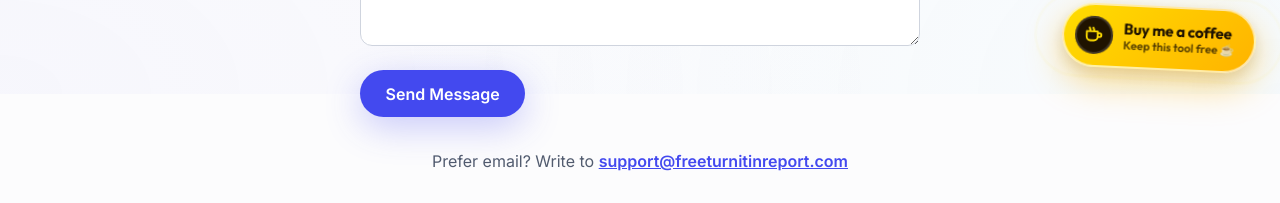
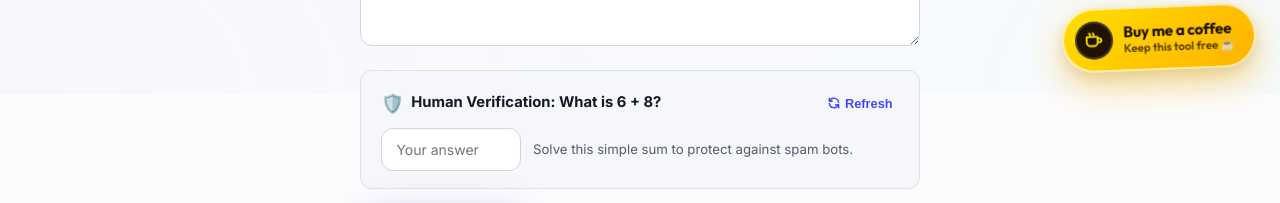
Before and after one commit to talhaxhahid/fake-turnitin-report, a Next.js app: page /contact in a window 1280 px wide. Shown: the part 706-909 px from the top of the page. Built offline with nearby package versions, Linux system fonts and the light colour scheme; no server answers; the database is empty.

Commit message:
final fixes

```diff
--- a/app/api/contact/route.ts
+++ b/app/api/contact/route.ts
@@ -1,4 +1,5 @@
 import { NextResponse } from 'next/server';
+import nodemailer from 'nodemailer';
 import { getDb } from '../../lib/mongodb';
 
 export const dynamic = 'force-dynamic';
@@ -8,10 +9,24 @@ type ContactPayload = {
   email?: string;
   subject?: string;
   message?: string;
+  captchaNum1?: number;
+  captchaNum2?: number;
+  captchaAnswer?: number;
+  honeypot?: string;
+  formLoadedAt?: number;
 };
 
 function isEmail(s: string) {
   return /^[^\s@]+@[^\s@]+\.[^\s@]+$/.test(s);
+}
+
+function escapeHtml(str: string): string {
+  return str
+    .replace(/&/g, '&amp;')
+    .replace(/</g, '&lt;')
+    .replace(/>/g, '&gt;')
+    .replace(/"/g, '&quot;')
+    .replace(/'/g, '&#039;');
 }
 
 export async function POST(request: Request) {
@@ -20,6 +35,20 @@ export async function POST(request: Request) {
     body = (await request.json()) as ContactPayload;
   } catch {
     return NextResponse.json({ error: 'Invalid JSON body' }, { status: 400 });
+  }
+
+  // 1. Anti-Bot Trap 1: Honeypot Check
+  // If automated spam bots fill out invisible honeypot field, drop silently.
+  if (body.honeypot && body.honeypot.trim() !== '') {
+    console.warn('Spam bot blocked via honeypot trap.');
+    return NextResponse.json({ ok: true });
+  }
+
+  // 2. Anti-Bot Trap 2: Fast Submission Time Check
+  // Humans take at least ~1.5s to fill out the form
+  if (body.formLoadedAt && Date.now() - body.formLoadedAt < 1500) {
+    console.warn('Spam bot blocked via fast submission timing.');
+    return NextResponse.json({ error: 'Automated submission detected. Please try again.' }, { status: 400 });
   }
 
   const name = (body.name ?? '').trim();
@@ -33,6 +62,20 @@ export async function POST(request: Request) {
   if (!subject || subject.length < 3) errors.subject = 'Please add a subject.';
   if (!message || message.length < 10) errors.message = 'Please write a longer message.';
 
+  // 3. Verification Puzzle Check
+  const num1 = body.captchaNum1;
+  const num2 = body.captchaNum2;
+  const answer = body.captchaAnswer;
+
+  if (
+    typeof num1 !== 'number' ||
+    typeof num2 !== 'number' ||
+    typeof answer !== 'number' ||
+    answer !== num1 + num2
+  ) {
+    errors.captchaAnswer = 'Incorrect answer. Please solve the security question.';
+  }
+
   if (name.length > 120 || email.length > 200 || subject.length > 200 || message.length > 5000) {
     return NextResponse.json({ error: 'Field too long.' }, { status: 400 });
   }
@@ -41,14 +84,15 @@ export async function POST(request: Request) {
     return NextResponse.json({ error: 'Validation failed', errors }, { status: 422 });
   }
 
+  const headers = request.headers;
+  const ip =
+    (headers.get('x-forwarded-for') ?? '').split(',')[0].trim() ||
+    headers.get('x-real-ip') ||
+    null;
+
+  // Log message to MongoDB database (non-blocking if DB fails)
   try {
     const db = await getDb();
-    const headers = request.headers;
-    const ip =
-      (headers.get('x-forwarded-for') ?? '').split(',')[0].trim() ||
-      headers.get('x-real-ip') ||
-      null;
-
     await db.collection('contact_messages').insertOne({
       name,
       email,
@@ -59,10 +103,75 @@ export async function POST(request: Request) {
       userAgent: headers.get('user-agent') ?? null,
       createdAt: new Date(),
     });
+  } catch (dbErr) {
+    console.error('MongoDB insertion failed in /api/contact:', dbErr);
+  }
+
+  // Send email notification via SMTP
+  try {
+    const smtpHost = process.env.SMTP_HOST || 'smtp.hostinger.com';
+    const smtpPort = parseInt(process.env.SMTP_PORT || '465', 10);
+    const smtpUser = process.env.SMTP_USER || 'website@freeplagiarismreport.com';
+    const smtpPass = process.env.SMTP_PASS || 'Pixelwebdev@6015';
+    const contactEmail = process.env.CONTACT_EMAIL || 'info@freeplagiarismreport.com';
+
+    const transporter = nodemailer.createTransport({
+      host: smtpHost,
+      port: smtpPort,
+      secure: smtpPort === 465,
+      auth: {
+        user: smtpUser,
+        pass: smtpPass,
+      },
+      tls: {
+        rejectUnauthorized: false,
+      },
+    });
+
+    await transporter.sendMail({
+      from: `"Free Plagiarism Report" <${smtpUser}>`,
+      to: contactEmail,
+      replyTo: `"${name}" <${email}>`,
+      subject: `New Contact Message: ${subject}`,
+      text: `New contact form submission on Free Plagiarism Report:\n\nName: ${name}\nEmail: ${email}\nSubject: ${subject}\n\nMessage:\n${message}\n\nSubmitted IP: ${ip || 'Unknown'}`,
+      html: `
+        <div style="font-family: Arial, sans-serif; max-width: 600px; margin: 0 auto; color: #1e293b; line-height: 1.6;">
+          <div style="background-color: #0f172a; padding: 20px; text-align: center; border-radius: 8px 8px 0 0;">
+            <h2 style="color: #ffffff; margin: 0; font-size: 20px;">New Contact Form Message</h2>
+          </div>
+          <div style="border: 1px solid #e2e8f0; border-top: none; padding: 24px; border-radius: 0 0 8px 8px; background-color: #ffffff;">
+            <table style="width: 100%; border-collapse: collapse; margin-bottom: 20px;">
+              <tr>
+                <td style="padding: 8px 0; font-weight: 600; color: #475569; width: 100px;">Name:</td>
+                <td style="padding: 8px 0; color: #0f172a;">${escapeHtml(name)}</td>
+              </tr>
+              <tr>
+                <td style="padding: 8px 0; font-weight: 600; color: #475569;">Email:</td>
+                <td style="padding: 8px 0;"><a href="mailto:${escapeHtml(email)}" style="color: #2563eb; text-decoration: none;">${escapeHtml(email)}</a></td>
+              </tr>
+              <tr>
+                <td style="padding: 8px 0; font-weight: 600; color: #475569;">Subject:</td>
+                <td style="padding: 8px 0; color: #0f172a;">${escapeHtml(subject)}</td>
+              </tr>
+            </table>
+            <div style="background-color: #f8fafc; border-left: 4px solid #2563eb; padding: 16px; border-radius: 4px; margin-top: 10px;">
+              <h4 style="margin: 0 0 8px 0; color: #334155;">Message:</h4>
+              <p style="white-space: pre-wrap; margin: 0; color: #1e293b;">${escapeHtml(message)}</p>
+            </div>
+            <div style="margin-top: 24px; padding-top: 16px; border-top: 1px solid #f1f5f9; font-size: 12px; color: #94a3b8; text-align: center;">
+              Submitted on ${new Date().toUTCString()} | IP: ${ip || 'Unknown'}
+            </div>
+          </div>
+        </div>
+      `,
+    });
 
     return NextResponse.json({ ok: true });
-  } catch (err) {
-    console.error('POST /api/contact failed', err);
-    return NextResponse.json({ error: 'Server error. Please try again.' }, { status: 500 });
+  } catch (emailErr) {
+    console.error('Failed to send SMTP email in /api/contact:', emailErr);
+    return NextResponse.json(
+      { error: 'Failed to send message via email server. Please try again.' },
+      { status: 500 }
+    );
   }
 }
--- a/app/contact/ContactForm.tsx
+++ b/app/contact/ContactForm.tsx
@@ -1,8 +1,14 @@
 'use client';
 
-import { useState } from 'react';
+import { useState, useEffect, useCallback } from 'react';
 
-type Errors = Partial<Record<'name' | 'email' | 'subject' | 'message', string>>;
+type Errors = Partial<Record<'name' | 'email' | 'subject' | 'message' | 'captchaAnswer', string>>;
+
+interface Challenge {
+  num1: number;
+  num2: number;
+  expectedSum: number;
+}
 
 export default function ContactForm() {
   const [name, setName] = useState('');
@@ -10,10 +16,28 @@ export default function ContactForm() {
   const [subject, setSubject] = useState('');
   const [message, setMessage] = useState('');
 
+  // Anti-spam & Verification state
+  const [challenge, setChallenge] = useState<Challenge | null>(null);
+  const [captchaInput, setCaptchaInput] = useState('');
+  const [honeypot, setHoneypot] = useState('');
+  const [formLoadedAt, setFormLoadedAt] = useState<number>(0);
+
   const [submitting, setSubmitting] = useState(false);
   const [status, setStatus] = useState<'idle' | 'success' | 'error'>('idle');
   const [errorText, setErrorText] = useState<string>('');
   const [errors, setErrors] = useState<Errors>({});
+
+  const generateCaptcha = useCallback(() => {
+    const n1 = Math.floor(Math.random() * 12) + 3; // 3 to 14
+    const n2 = Math.floor(Math.random() * 10) + 1; // 1 to 10
+    setChallenge({ num1: n1, num2: n2, expectedSum: n1 + n2 });
+    setCaptchaInput('');
+  }, []);
+
+  useEffect(() => {
+    generateCaptcha();
+    setFormLoadedAt(Date.now());
+  }, [generateCaptcha]);
 
   const handleSubmit = async (e: React.FormEvent) => {
     e.preventDefault();
@@ -22,24 +46,52 @@ export default function ContactForm() {
     setErrors({});
     setErrorText('');
 
+    const userAns = parseInt(captchaInput.trim(), 10);
+    if (isNaN(userAns) || userAns !== challenge?.expectedSum) {
+      setErrors({ captchaAnswer: 'Incorrect answer. Please solve the security question.' });
+      setStatus('error');
+      setErrorText('Please answer the security math question correctly.');
+      setSubmitting(false);
+      generateCaptcha();
+      return;
+    }
+
     try {
       const res = await fetch('/api/contact', {
         method: 'POST',
         headers: { 'Content-Type': 'application/json' },
-        body: JSON.stringify({ name, email, subject, message }),
+        body: JSON.stringify({
+          name,
+          email,
+          subject,
+          message,
+          captchaNum1: challenge?.num1,
+          captchaNum2: challenge?.num2,
+          captchaAnswer: userAns,
+          honeypot,
+          formLoadedAt,
+        }),
       });
       const data = await res.json().catch(() => ({}));
 
       if (res.ok) {
         setStatus('success');
-        setName(''); setEmail(''); setSubject(''); setMessage('');
+        setName('');
+        setEmail('');
+        setSubject('');
+        setMessage('');
+        setCaptchaInput('');
+        setHoneypot('');
+        generateCaptcha();
       } else if (res.status === 422 && data?.errors) {
         setErrors(data.errors as Errors);
         setStatus('error');
         setErrorText('Please correct the highlighted fields.');
+        generateCaptcha();
       } else {
         setStatus('error');
         setErrorText(typeof data?.error === 'string' ? data.error : 'Something went wrong. Please try again.');
+        generateCaptcha();
       }
     } catch {
       setStatus('error');
@@ -63,7 +115,10 @@ export default function ContactForm() {
           <button
             type="button"
             className="btn-secondary"
-            onClick={() => setStatus('idle')}
+            onClick={() => {
+              setStatus('idle');
+              generateCaptcha();
+            }}
           >
             Send another message
           </button>
@@ -74,6 +129,20 @@ export default function ContactForm() {
 
   return (
     <form className="form-grid" onSubmit={handleSubmit} noValidate>
+      {/* Honeypot field for bot trapping (invisible to normal users) */}
+      <div style={{ display: 'none' }} aria-hidden="true">
+        <label htmlFor="website_url_hp">Website URL (leave blank)</label>
+        <input
+          id="website_url_hp"
+          name="website_url_hp"
+          type="text"
+          value={honeypot}
+          onChange={(e) => setHoneypot(e.target.value)}
+          tabIndex={-1}
+          autoComplete="off"
+        />
+      </div>
+
       <div className="form-row">
         <div>
           <label htmlFor="name">Name</label>
@@ -138,6 +207,86 @@ export default function ContactForm() {
         {errors.message && <span className="field-error">{errors.message}</span>}
       </div>
 
+      {/* Security Check Verification Card */}
+      <div
+        style={{
+          background: 'var(--color-bg-alt, #f8fafc)',
+          border: '1.5px solid var(--color-border, #e2e8f0)',
+          borderRadius: 'var(--radius-md, 12px)',
+          padding: '1.1rem 1.25rem',
+          display: 'flex',
+          flexDirection: 'column',
+          gap: '0.6rem',
+        }}
+      >
+        <div style={{ display: 'flex', alignItems: 'center', justifyContent: 'space-between' }}>
+          <label
+            htmlFor="captchaAnswer"
+            style={{
+              margin: 0,
+              fontWeight: 700,
+              fontSize: '0.925rem',
+              display: 'flex',
+              alignItems: 'center',
+              gap: '0.45rem',
+              color: 'var(--color-text-primary, #0f172a)',
+            }}
+          >
+            <span style={{ fontSize: '1.15rem' }} role="img" aria-label="Shield">
+              🛡️
+            </span>
+            Human Verification: What is {challenge ? `${challenge.num1} + ${challenge.num2}` : '...'}?
+          </label>
+          <button
+            type="button"
+            onClick={generateCaptcha}
+            title="Generate a new question"
+            disabled={submitting}
+            style={{
+              background: 'transparent',
+              border: 'none',
+              color: 'var(--color-primary, #2563eb)',
+              fontSize: '0.8rem',
+              fontWeight: 600,
+              cursor: 'pointer',
+              display: 'inline-flex',
+              alignItems: 'center',
+              gap: '0.25rem',
+              padding: '0.2rem 0.4rem',
+              borderRadius: '4px',
+            }}
+          >
+            <svg width="14" height="14" viewBox="0 0 24 24" fill="none" stroke="currentColor" strokeWidth="2.5">
+              <path strokeLinecap="round" strokeLinejoin="round" d="M4 4v5h.582m15.356 2A8.001 8.001 0 004.582 9m0 0H9m11 11v-5h-.581m0 0a8.003 8.003 0 01-15.357-2m15.357 2H15" />
+            </svg>
+            Refresh
+          </button>
+        </div>
+
+        <div style={{ display: 'flex', gap: '0.75rem', alignItems: 'center', flexWrap: 'wrap' }}>
+          <input
+            id="captchaAnswer"
+            name="captchaAnswer"
+            type="number"
+            required
+            value={captchaInput}
+            onChange={(e) => setCaptchaInput(e.target.value)}
+            placeholder="Your answer"
+            style={{ maxWidth: '140px' }}
+            aria-invalid={!!errors.captchaAnswer}
+            disabled={submitting}
+          />
+          <span style={{ fontSize: '0.825rem', color: 'var(--color-text-secondary, #64748b)' }}>
+            Solve this simple sum to protect against spam bots.
+          </span>
+        </div>
+        {errors.captchaAnswer && (
+          <span className="field-error" style={{ display: 'block', marginTop: '0.2rem' }}>
+            {errors.captchaAnswer}
+          </span>
+        )}
+      </div>
+
       {status === 'error' && errorText && (
         <div className="form-error" role="alert">{errorText}</div>
       )}
--- a/app/lib/seo.ts
+++ b/app/lib/seo.ts
@@ -1,8 +1,8 @@
 export const SITE = {
   name: "Turnitin Report Generator",
   shortName: "TurnitinReport",
-  url: "https://freeturnitinreport.com",
-  email: "support@freeturnitinreport.com",
+  url: "https://freeplagiarismreport.com",
+  email: "info@freeplagiarismreport.com",
   description:
     "Free Turnitin report generator. Create accurate AI detection and similarity reports with custom percentages in seconds. Trusted by students, freelancers, and educators worldwide.",
   keywords: [
--- a/package.json
+++ b/package.json
@@ -10,10 +10,12 @@
   },
   "dependencies": {
     "@react-pdf/renderer": "^4.3.1",
+    "@types/nodemailer": "^8.0.1",
     "canvas": "^3.2.0",
     "mammoth": "^1.11.0",
     "mongodb": "^7.2.0",
     "next": "16.0.5",
+    "nodemailer": "^9.0.5",
     "pdf-lib": "^1.17.1",
     "pdfjs-dist": "^5.4.449",
     "react": "19.2.0",
```
Also changed, not shown: 1 other file (tests, documents, lock files or other folders).
